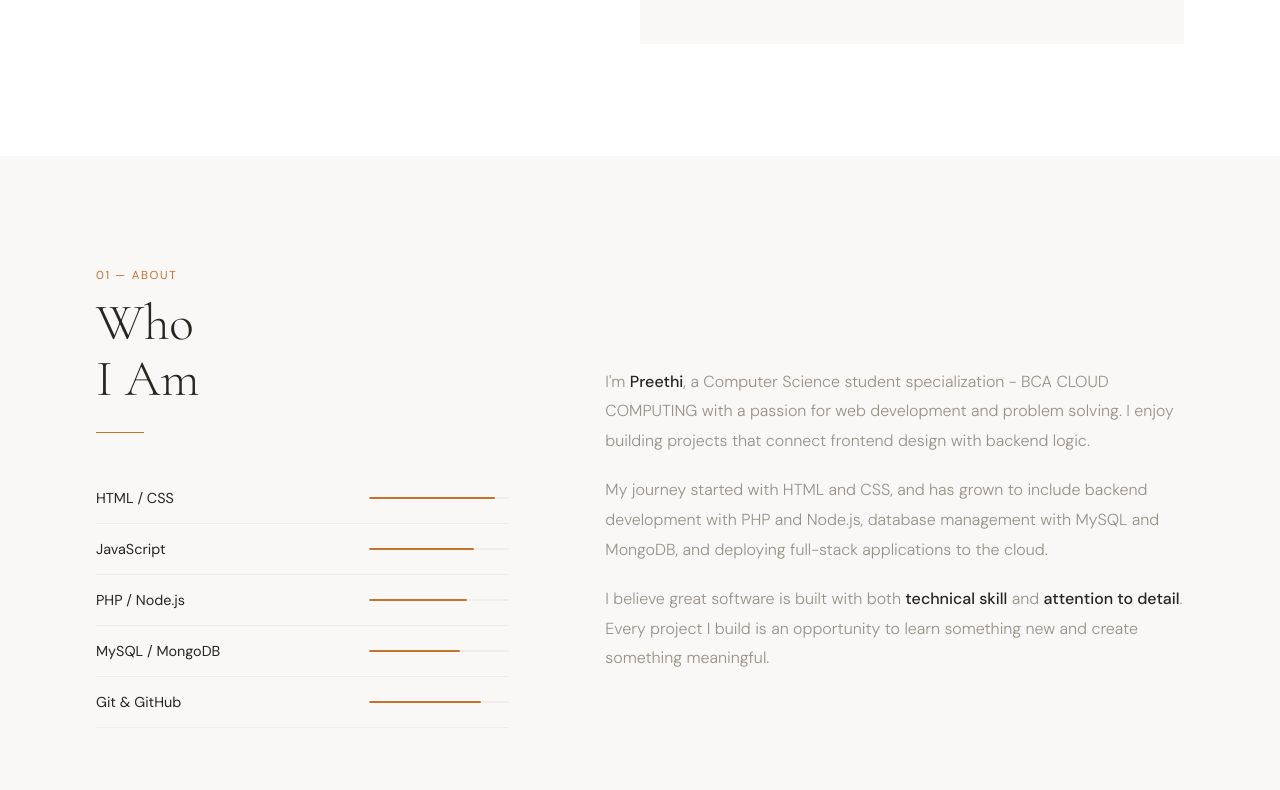
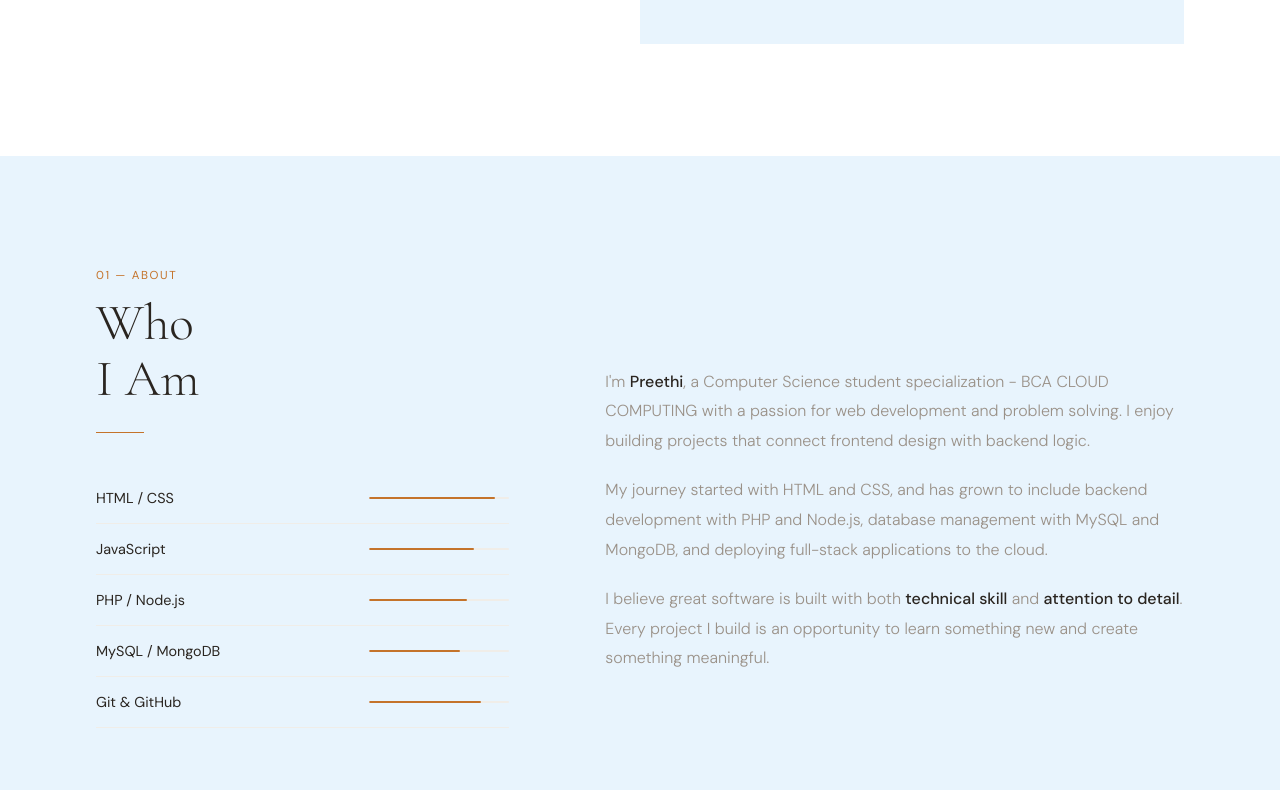
Before and after one commit to preethi225/preethi-portfolio, a website: page public/index.html in a window 1280 px wide. Shown: the part 644-1434 px from the top of the page. Drawn offline with nearby package versions, Linux system fonts and the light colour scheme.

Commit message:
changes made

```diff
--- a/public/index.html
+++ b/public/index.html
@@ -10,7 +10,7 @@
 
     :root {
       --white: #ffffff;
-      --off-white: #f9f8f6;
+      --off-white:#e8f4fd;
       --light: #f0ede8;
       --mid: #d6d0c8;
       --muted: #9a9188;
```
